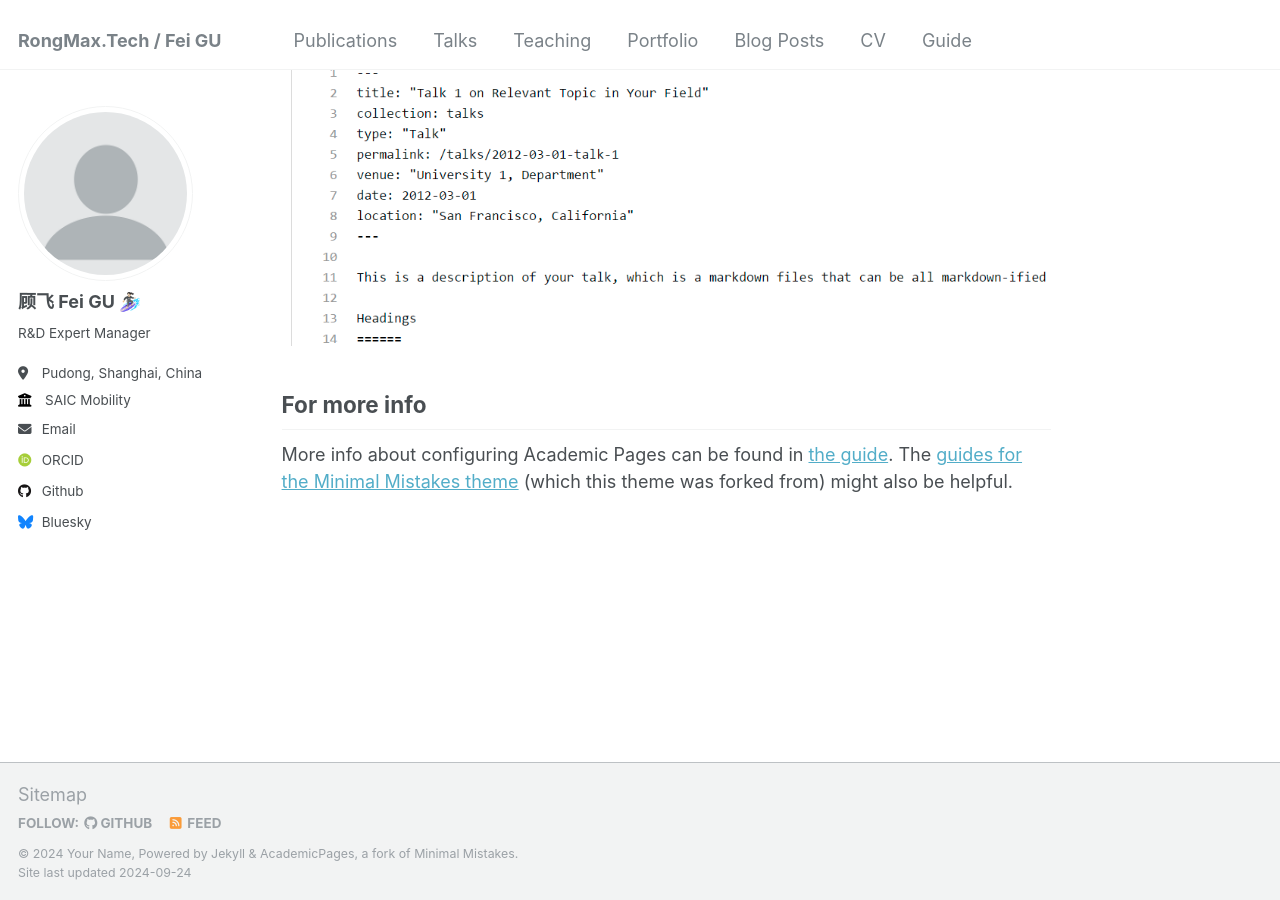
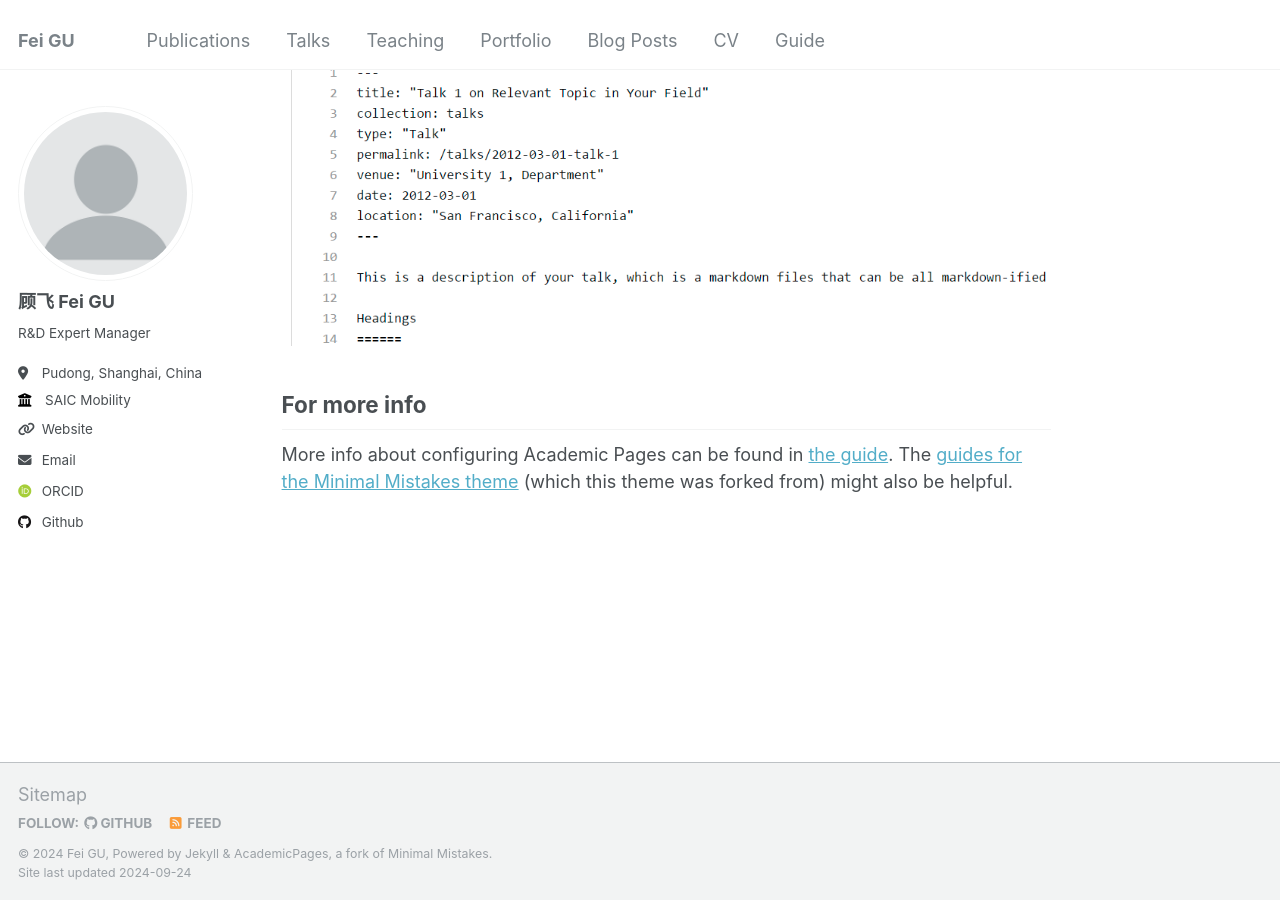
Before and after one commit to rongmax-gufei/rongmax-gufei.github.io, a Jekyll site: the page built from _pages/about.md, in a window 1280 px wide and 900 px high, scrolled down 2643 px. Built offline with Jekyll 4.4.1, drawn with Linux system fonts in a browser that asks for light colours; some web fonts are replaced.

Commit message:
Update _config.yml

```diff
--- a/_config.yml
+++ b/_config.yml
@@ -8,13 +8,13 @@
 
 # Basic Site Settings
 locale                   : "en-US"
-title                    : "RongMax.Tech / Fei GU"
+title                    : "Fei GU"
 title_separator          : "-"
-name                     : &name "Your Name"
+name                     : &name "Fei GU"
 description              : &description "personal description"
 url                      : https://rongmax-gufei.github.io # the base hostname & protocol for your site e.g. "https://mmistakes.github.io"
 baseurl                  : "" # the subpath of your site, e.g. "/blog"
-repository               : "academicpages/academicpages.github.io"
+repository               : "rongmax-gufei/rongmax-gufei.github.io"
 
 # Site Author - The following control what appear as part of the author content on the side bar.
 #               If a field is blank the icon and link will not appear, otherwise it will be shown.
@@ -22,12 +22,12 @@ repository               : "academicpages/academicpages.github.io"
 author:
   # Biographic information
   avatar           : "profile.png"
-  name             : "顾飞 Fei GU 🏄🏻‍♀"
+  name             : "顾飞 Fei GU"
   pronouns         : # example: "she/her"
   bio              : "R&D Expert Manager"
   location         : "Pudong, Shanghai, China"
   employer         : "SAIC Mobility"
-  uri              : # URL
+  uri              : "fei.gu@skema.edu" # URL
   email            : "fei.gu@skema.edu"
 
   # Academic websites
@@ -48,7 +48,7 @@ author:
   stackoverflow    : # User number or user number and name (i.e., use "1" or "1/jeff-atwood")
 
   # Social media
-  bluesky          : "bsky.app" # Replace this with you Bluesky username
+  bluesky          : # Username # Replace this with you Bluesky username
   facebook         : # Username
   flickr           : # Username
   foursquare       : # Username
```
